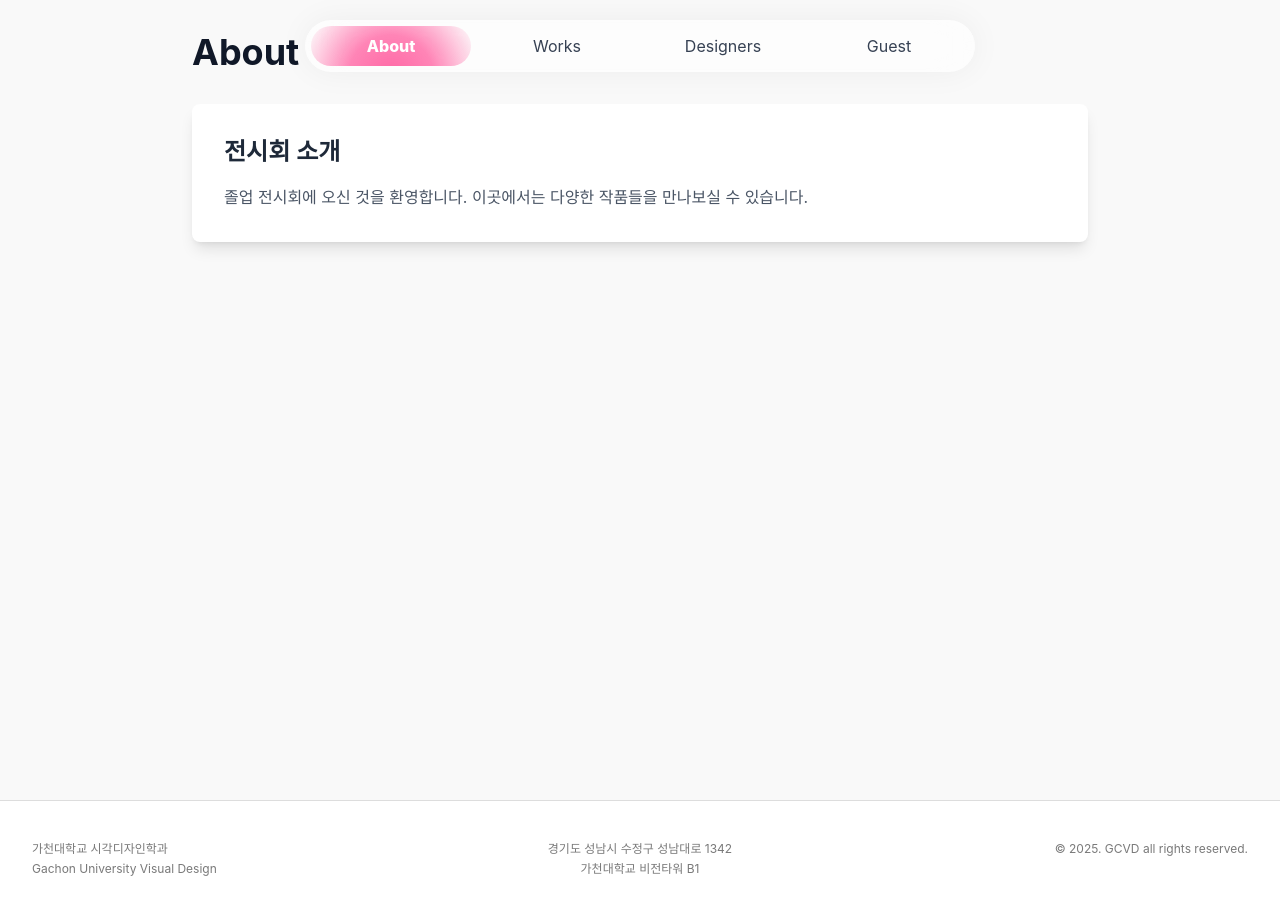
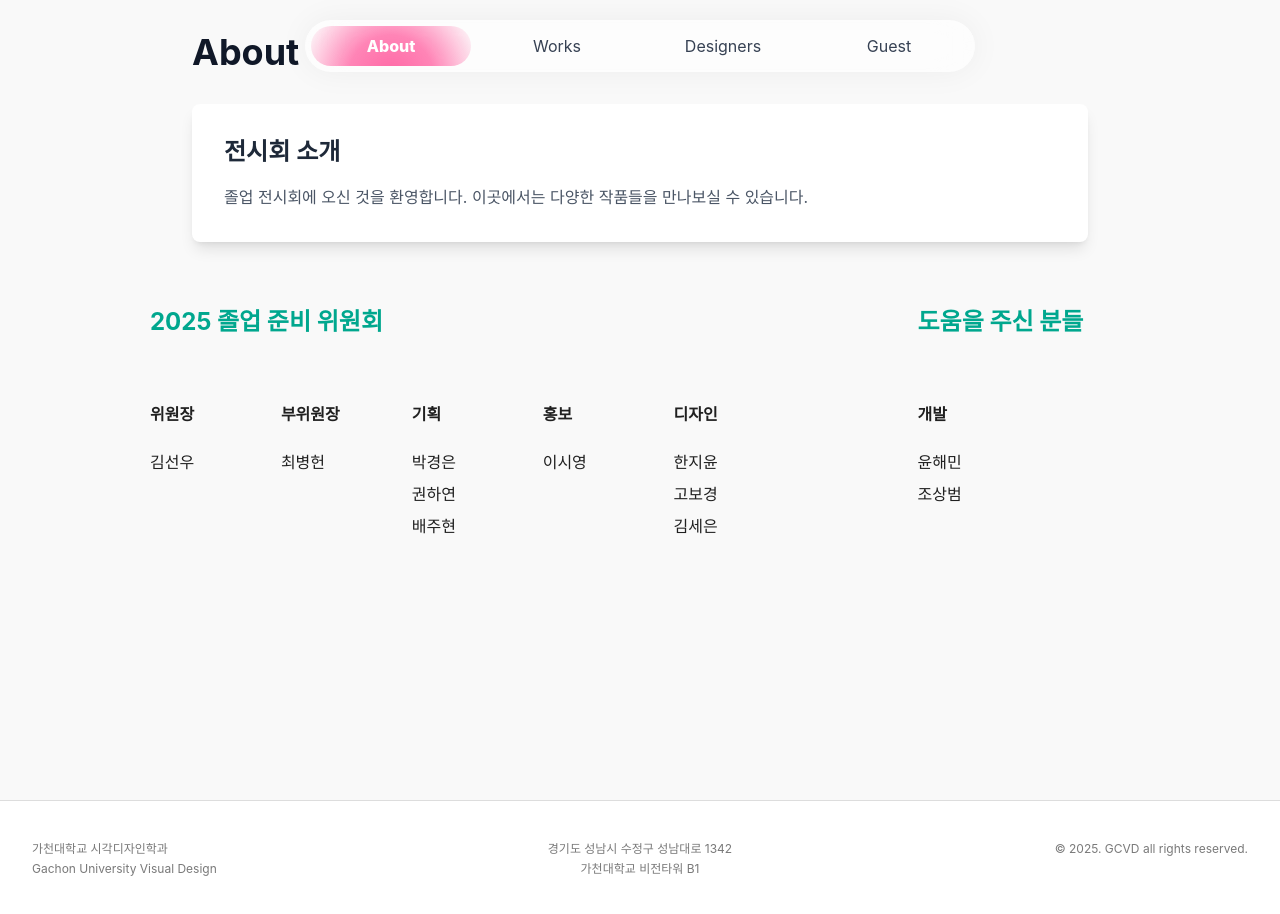
Before and after one commit to GCVD2025/GCVD-Frontend, a Next.js app: page /about in a window 1280 px wide. Shown: the top 914 px of the page. Built offline with nearby package versions, Linux system fonts and the light colour scheme; a web font is replaced by a local one.

Commit message:
About 페이지 하단에 운영 위원회와 도움을 주신 분들 정보를 고정 레이아웃으로 추가하여 신뢰성과 공로를 명확히 표시함. Tailwind CSS를 사용하여 2열 섹션으로 구성하였음.

```diff
--- a/src/app/about/page.tsx
+++ b/src/app/about/page.tsx
@@ -24,6 +24,78 @@ export default function About() {
             </p>
           </div>
         </motion.div>
+
+        {/*
+          Why: 페이지 하단(푸터 바로 위)에 운영 위원회와 협력자 정보를 고정 레이아웃으로 제공해 신뢰성과 공로 표기를 명확히 하기 위함.
+          What: 1280px 고정 최대 폭의 2열 섹션. 좌측은 "2025 졸업 준비 위원회" 타이틀과 역할/명단, 우측은 "도움을 주신 분들" 명단을 표시.
+          How: Tailwind CSS로 그리드(2cols)와 타이포를 구성. 페이지 안쪽에 위치시키고, 레이아웃의 Footer는 수정하지 않으며 이 섹션이 Footer 직전에 렌더링되도록 배치.
+        */}
+        <section className="w-full mt-16">
+          <div className="mx-auto max-w-[980px]">
+            {/* 좌/우 두 묶음: 각 묶음 내부에 타이틀 + 본문 포함 */}
+            <div className="flex justify-between gap-10">
+              {/* 좌측 묶음: 졸업 준비 위원회 */}
+              <div className="text-[#202020]">
+                <h3 className="text-[24px] leading-8 font-bold text-[#00A78E] mb-16">
+                  2025 졸업 준비 위원회
+                </h3>
+                <div className="grid grid-cols-5 gap-x-18">
+                  {/* 각 컬럼 */}
+                  <div>
+                    <p className="text-[16px] font-semibold mb-6">위원장</p>
+                    <div className="text-[16px] font-normal space-y-6">
+                      <p>김선우</p>
+                    </div>
+                  </div>
+                  <div>
+                    <p className="text-[16px] font-semibold mb-6">부위원장</p>
+                    <div className="text-[16px] font-normal space-y-6">
+                      <p>최병헌</p>
+                    </div>
+                  </div>
+                  <div>
+                    <p className="text-[16px] font-semibold mb-6">기획</p>
+                    <div className="text-[16px] font-normal space-y-2">
+                      <p>박경은</p>
+                      <p>권하연</p>
+                      <p>배주현</p>
+                    </div>
+                  </div>
+                  <div>
+                    <p className="text-[16px] font-semibold mb-6">홍보</p>
+                    <div className="text-[16px] font-normal space-y-6">
+                      <p>이시영</p>
+                    </div>
+                  </div>
+                  <div>
+                    <p className="text-[16px] font-semibold mb-6">디자인</p>
+                    <div className="text-[16px] font-normal space-y-2">
+                      <p>한지윤</p>
+                      <p>고보경</p>
+                      <p>김세은</p>
+                    </div>
+                  </div>
+                </div>
+              </div>
+
+              {/* 우측 묶음: 도움을 주신 분들 */}
+              <div className="text-[#202020]">
+                <h3 className="text-[24px] leading-8 font-bold text-[#00A78E] mb-16">
+                  도움을 주신 분들
+                </h3>
+                <div className="grid grid-cols-3 gap-x-10">
+                  <div>
+                    <p className="text-[16px] font-semibold mb-6">개발</p>
+                    <div className="col-span-2 text-[16px] font-normal space-y-2">
+                      <p>윤해민</p>
+                      <p>조상범</p>
+                    </div>
+                  </div>
+                </div>
+              </div>
+            </div>
+          </div>
+        </section>
       </main>
     </div>
   );
```
